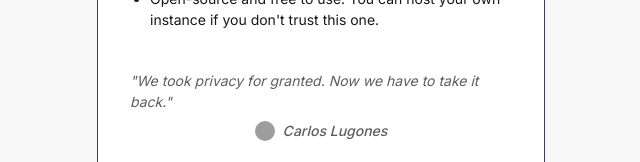
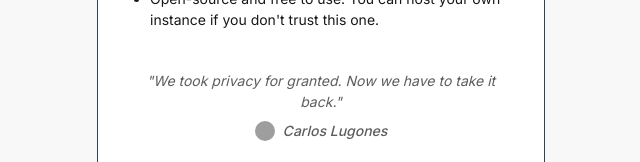
Before and after one commit to CarlosLugones/private-chat-frontend, a Next.js app: page /about in a window 1280 px wide. Shown: the part 507-669 px from the top of the page, without its empty margins (319-959 px from the left). Built offline with nearby package versions, Linux system fonts and the light colour scheme; no server answers; grey boxes are pictures that could not be loaded.

Commit message:
perf: about

```diff
--- a/app/about/page.js
+++ b/app/about/page.js
@@ -1,7 +1,6 @@
 'use client';
 
 import Link from 'next/link';
-import { useState } from 'react';
 
 export default function About() {
   return (
@@ -32,7 +31,7 @@
 
               <figure className="flex flex-col items-center mt-10">
                   <blockquote>
-                      <p className="text-base-content/70 italic">
+                      <p className="text-base-content/70 italic text-center">
                         "We took privacy for granted. Now we have to take it back."
                       </p>
                   </blockquote>
```
